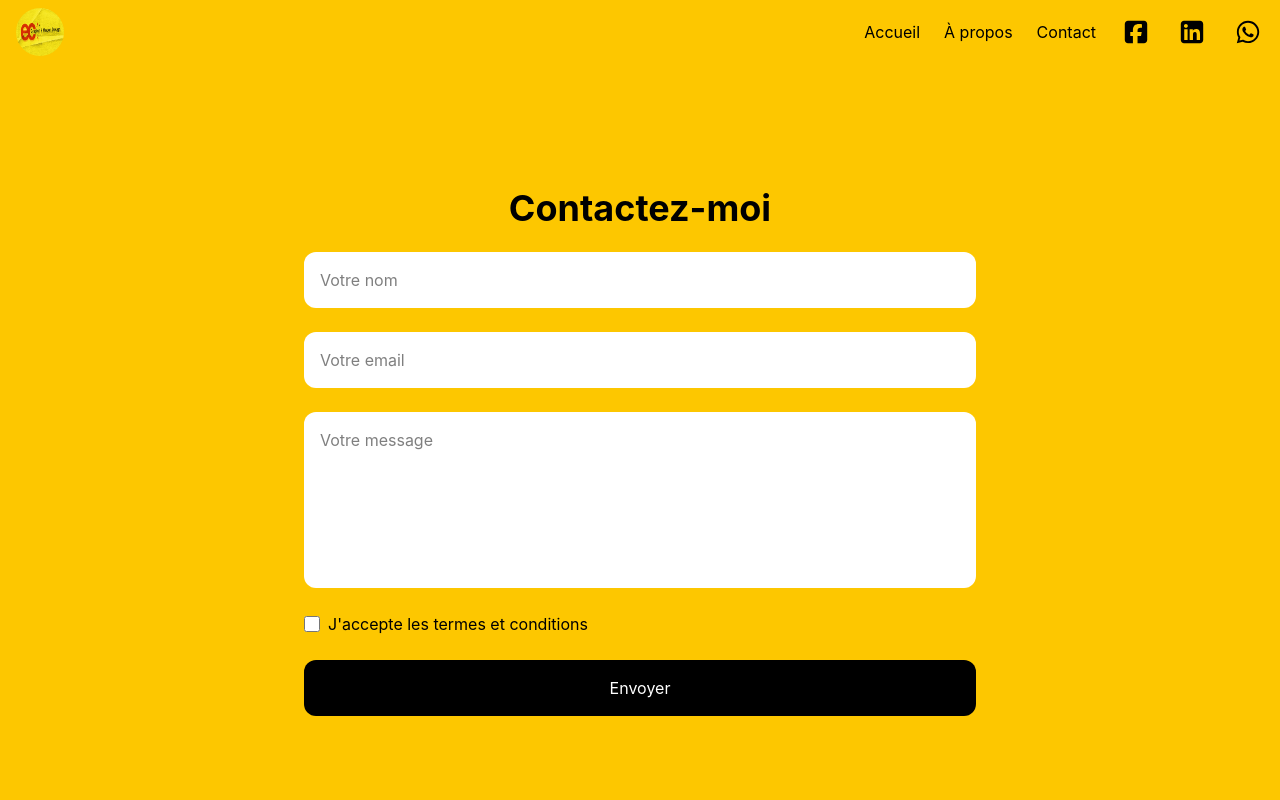
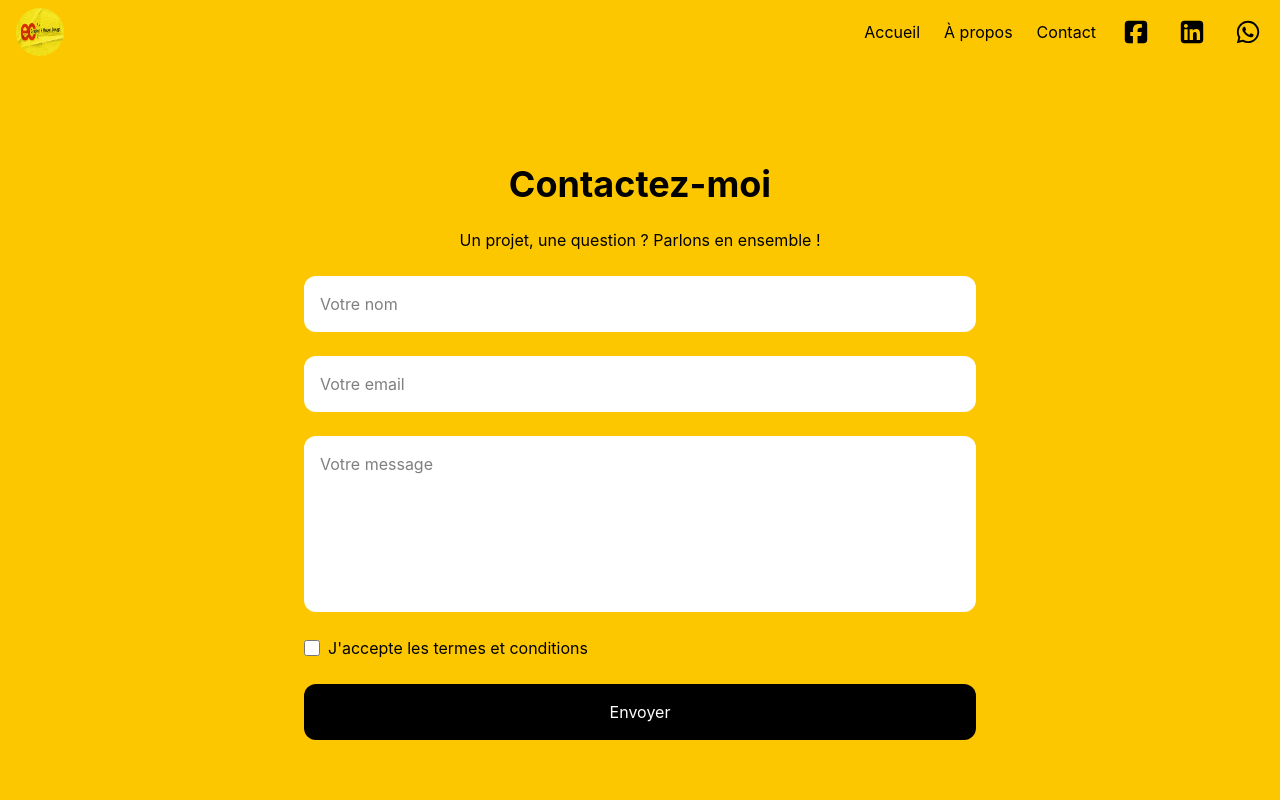
Before and after one commit to MaximilienR/Eric_Prototype, a React (Vite) app: page /contact in a window 1280 px wide. Shown: the top 800 px of the page. Built offline with nearby package versions, Linux system fonts and the light colour scheme.

Commit message:
add p for contact

```diff
--- a/src/pages/contact/contact.jsx
+++ b/src/pages/contact/contact.jsx
@@ -85,7 +85,7 @@ export default function Contact() {
         <h1 className="text-4xl font-bold text-center text-black">
           Contactez-moi
         </h1>
-
+        <p className="text-center">Un projet, une question ? Parlons en ensemble !</p>
         <input
           type="text"
           name="name"
```
